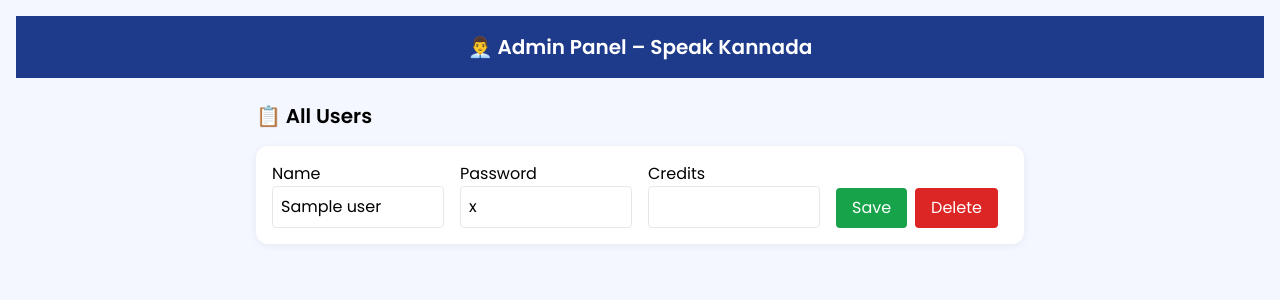
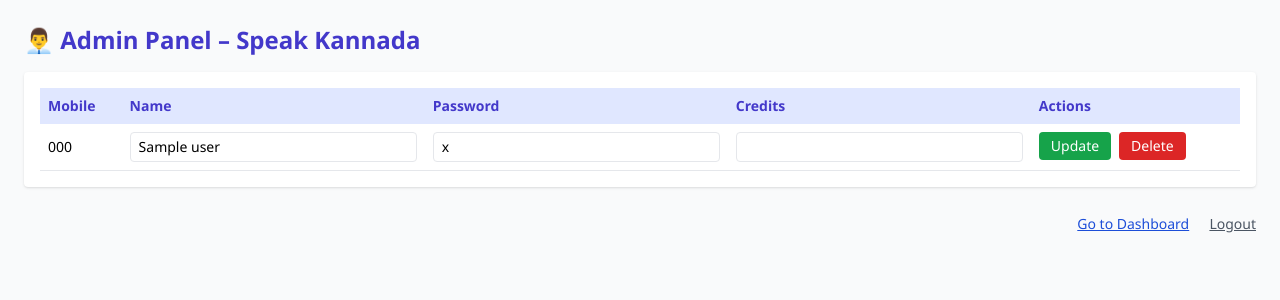
Before and after one commit to Superai-cool/Speak-Kannada, a Flask app: template templates/admin.html in a window 1280 px wide. Shown: the top 300 px of the page. Run offline with Flask 3, Linux system fonts and the light colour scheme; the template is opened without the code that fills it: most values are stand-ins (such as "Sample title", 1, 10 or a date in 2020); parts of the project's set-up code (start-up, migrations or seed data) failed here and were passed over; some libraries are stand-ins or nearby versions.

Commit message:
Update admin.html

```diff
--- a/templates/admin.html
+++ b/templates/admin.html
@@ -1,70 +1,58 @@
 <!DOCTYPE html>
 <html lang="en">
 <head>
-    <meta charset="UTF-8">
-    <title>Admin Panel - Speak Kannada</title>
-    <meta name="viewport" content="width=device-width, initial-scale=1.0">
-    <script src="https://cdn.tailwindcss.com"></script>
-    <link href="https://fonts.googleapis.com/css2?family=Poppins:wght@400;600&display=swap" rel="stylesheet">
-    <style>
-        body {
-            font-family: 'Poppins', sans-serif;
-            background: #f4f7ff;
-        }
-        .title-bar {
-            background: #1e3a8a;
-            color: white;
-            padding: 1rem;
-            font-size: 1.25rem;
-            font-weight: 600;
-            text-align: center;
-        }
-        .card {
-            background: white;
-            padding: 1rem;
-            margin-bottom: 1rem;
-            border-radius: 12px;
-            box-shadow: 0 2px 8px rgba(0,0,0,0.06);
-        }
-        label {
-            font-weight: 500;
-        }
-    </style>
+  <meta charset="UTF-8" />
+  <title>Admin Panel – Speak Kannada</title>
+  <meta name="viewport" content="width=device-width, initial-scale=1.0" />
+  <script src="https://cdn.tailwindcss.com"></script>
+  <style>
+    body {
+      background-color: #f9fafb;
+      font-family: 'Segoe UI', sans-serif;
+    }
+  </style>
 </head>
-<body class="p-4">
+<body class="p-6">
 
-    <div class="title-bar">👨‍💼 Admin Panel – Speak Kannada</div>
+  <div class="text-2xl font-bold text-indigo-700 mb-4">👨‍💼 Admin Panel – Speak Kannada</div>
 
-    <div class="max-w-3xl mx-auto mt-6">
-        <h2 class="text-xl font-semibold mb-4">📋 All Users</h2>
+  <div class="bg-white p-4 rounded shadow">
+    <table class="w-full text-sm text-left">
+      <thead class="bg-indigo-100 text-indigo-700">
+        <tr>
+          <th class="p-2">Mobile</th>
+          <th class="p-2">Name</th>
+          <th class="p-2">Password</th>
+          <th class="p-2">Credits</th>
+          <th class="p-2">Actions</th>
+        </tr>
+      </thead>
+      <tbody>
+        {% for mobile, user in users.items() %}
+        <tr class="border-b">
+          <form method="POST" action="/update_user">
+            <td class="p-2">{{ mobile }}<input type="hidden" name="mobile" value="{{ mobile }}"></td>
+            <td class="p-2"><input type="text" name="name" value="{{ user.name }}" class="w-full border rounded px-2 py-1"></td>
+            <td class="p-2"><input type="text" name="password" value="{{ user.password }}" class="w-full border rounded px-2 py-1"></td>
+            <td class="p-2"><input type="number" name="credits" value="{{ user.credit }}" class="w-full border rounded px-2 py-1"></td>
+            <td class="p-2 flex gap-2">
+              <button type="submit" class="bg-green-600 text-white px-3 py-1 rounded">Update</button>
+          </form>
+          <form method="POST" action="/delete_user" onsubmit="return confirm('Delete user {{ mobile }}?')">
+            <input type="hidden" name="mobile" value="{{ mobile }}">
+            <button type="submit" class="bg-red-600 text-white px-3 py-1 rounded">Delete</button>
+          </form>
+            </td>
+        </tr>
+        {% endfor %}
+      </tbody>
+    </table>
+  </div>
 
-        {% for user in users %}
-        <div class="card">
-            <form method="POST" action="/update_user" class="grid grid-cols-1 md:grid-cols-4 gap-4 items-end">
-                <input type="hidden" name="mobile" value="{{ user.mobile }}">
+  <div class="mt-6 text-right">
+    <a href="/dashboard" class="text-sm text-blue-700 underline mr-4">Go to Dashboard</a>
+    <a href="/logout" class="text-sm text-gray-600 underline">Logout</a>
+  </div>
 
-                <div>
-                    <label>Name</label>
-                    <input type="text" name="name" value="{{ user.name }}" class="w-full border p-2 rounded">
-                </div>
-                <div>
-                    <label>Password</label>
-                    <input type="text" name="password" value="{{ user.password }}" class="w-full border p-2 rounded">
-                </div>
-                <div>
-                    <label>Credits</label>
-                    <input type="number" name="credits" value="{{ user.credits }}" class="w-full border p-2 rounded">
-                </div>
-                <div class="flex space-x-2">
-                    <button type="submit" class="bg-green-600 hover:bg-green-700 text-white px-4 py-2 rounded">Save</button>
-            </form>
-            <form method="POST" action="/delete_user" onsubmit="return confirm('Are you sure?')">
-                <input type="hidden" name="mobile" value="{{ user.mobile }}">
-                    <button type="submit" class="bg-red-600 hover:bg-red-700 text-white px-4 py-2 rounded">Delete</button>
-            </form>
-                </div>
-        </div>
-        {% endfor %}
-    </div>
 </body>
 </html>
```
